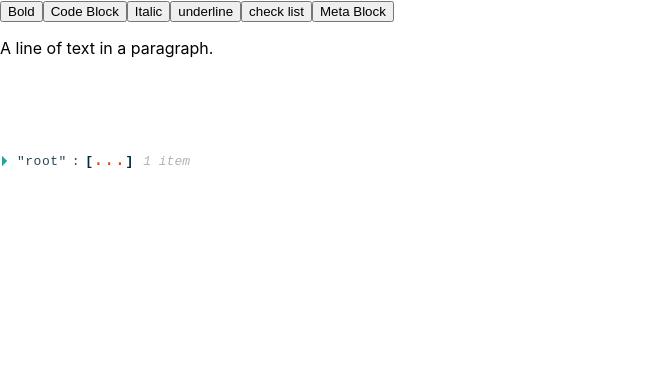
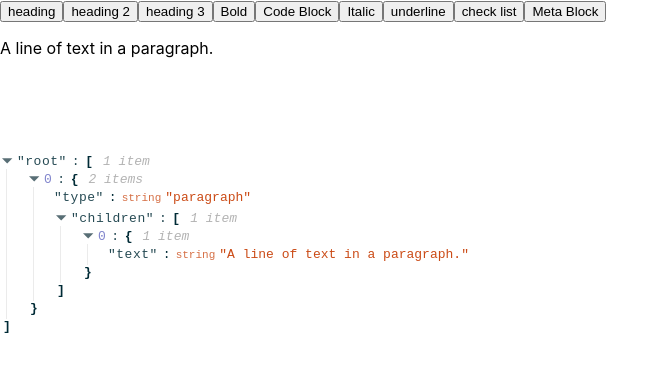
Before and after one commit to ujjwalmishra09/slate, a React (Create React App) app: page / in a window 1280 px wide. Shown: the top 372 px of the page, without its empty margins (0-669 px from the left). Built offline with nearby package versions, Linux system fonts and the light colour scheme.

Commit message:
some changes heading element

```diff
--- a/src/App.js
+++ b/src/App.js
@@ -3,7 +3,9 @@ import React, { useMemo, useState, useCallback } from 'react';
 import { createEditor, Editor, Range, Point } from 'slate'
 
 // Import the Slate components and React plugin.
-import { Slate, Editable, withReact } from 'slate-react'
+import { Slate, Editable, withReact, useEditor,
+  useFocused,
+  useSelected } from 'slate-react'
 import { withHistory } from 'slate-history'
 import MetaElement from './MetaElement'
 import CheckListItemElement from './CheckListItemElement'
@@ -14,6 +16,66 @@ const CodeElement = props => {
     <pre {...props.attributes}>
       <code>{props.children}</code>
     </pre>
+  )
+}
+
+const HeadingElement = props => {
+  const { level } = props.element
+
+  if (level === 1) {
+    return (
+      <h1 {...props.attributes}>
+        {props.children}
+      </h1>
+    )
+  } else if (level === 2) {
+    return (
+      <h2 {...props.attributes}>
+        {props.children}
+      </h2>
+    )
+  } else if (level === 3) {
+    return (
+      <h3 {...props.attributes}>
+        {props.children}
+      </h3>
+    )
+  }
+}
+
+const VideoElement = ({ attributes, children, element }) => {
+  const editor = useEditor()
+  const selected = useSelected()
+  const focused = useFocused()
+  const { url } = element
+  return (
+    <div {...attributes}>
+      <div
+        contentEditable={false}
+        style={{
+          boxShadow: selected && focused ? '0 0 0 3px #B4D5FF' : 'none',
+        }}
+      >
+        <iframe
+          src={`${url}?title=0&byline=0&portrait=0`}
+          frameBorder="0"
+        />
+        <input
+          value={url}
+          onClick={e => e.stopPropagation()}
+          style={{
+            marginTop: '5px',
+            boxSizing: 'border-box',
+          }}
+          onKeyDown={e => e.stopPropagation()}
+          onChange={value => {
+            const path = editor.findPath(element)
+            Editor.setNodes(editor, { url: value }, { at: path })
+          }}
+        />
+      </div>
+      {children}
+    </div>
   )
 }
 
@@ -84,6 +146,15 @@ const withCustom = editor => {
       )
     }
 
+    else if (command.type === 'toggle_heading_block') {
+      const isActive = CustomEditor.isHeadingBlockActive(editor, command.level)
+      Editor.setNodes(
+        editor,
+        { type: isActive ? null : 'heading', level: command.level },
+        { match: 'block' }
+      )
+    }
+
     else if (command.type === 'toggle_checklist_block') {
       Editor.insertNodes(
         editor,
@@ -140,7 +211,7 @@ const withCustom = editor => {
   }
 
   editor.isVoid = element => {
-    return element.type === 'meta-block' ? true : isVoid(element)
+    return element.type === 'meta-block' || element.type === 'video' ? true : isVoid(element)
   }
 
   return editor
@@ -160,6 +231,15 @@ const CustomEditor = {
   isCodeBlockActive(editor) {
     const [match] = Editor.nodes(editor, {
       match: { type: 'code' },
+      mode: 'highest',
+    })
+
+    return !!match
+  },
+
+  isHeadingBlockActive(editor, level) {
+    const [match] = Editor.nodes(editor, {
+      match: { type: 'heading', level },
       mode: 'highest',
     })
 
@@ -204,7 +284,7 @@ const App = () => {
     {
       type: 'paragraph',
       children: [{ text: 'A line of text in a paragraph.' }],
-    },
+    }
   ])
 
   const renderElement = useCallback(props => {
@@ -215,6 +295,10 @@ const App = () => {
         return <MetaElement {...props} />
       case 'check-list-item':
         return <CheckListItemElement {...props} />
+      case 'video':
+        return <VideoElement {...props} />
+      case 'heading':
+        return <HeadingElement {...props} />
       default:
         return <DefaultElement {...props} />
     }
@@ -236,6 +320,30 @@ const App = () => {
       }}
     >
       <div>
+        <button
+          onMouseDown={event => {
+            event.preventDefault()
+            editor.exec({ type: 'toggle_heading_block', level: 1 })
+          }}
+        >
+          heading
+        </button>
+        <button
+          onMouseDown={event => {
+            event.preventDefault()
+            editor.exec({ type: 'toggle_heading_block', level: 2 })
+          }}
+        >
+          heading 2
+        </button>
+        <button
+          onMouseDown={event => {
+            event.preventDefault()
+            editor.exec({ type: 'toggle_heading_block', level: 3 })
+          }}
+        >
+          heading 3
+        </button>
         <button
           onMouseDown={event => {
             event.preventDefault()
@@ -289,6 +397,7 @@ const App = () => {
         renderElement={renderElement}
         renderLeaf={renderLeaf}
         onKeyDown={event => {
+          // event.preventDefault()
           if (!event.ctrlKey) {
             return
           }
@@ -313,7 +422,7 @@ const App = () => {
     <br />
     <br />
     <br />
-    <ReactJson src={value} collapsed={true}/>
+    <ReactJson src={value} />
     </>
   )
 }
--- a/src/MetaElement.js
+++ b/src/MetaElement.js
@@ -1,13 +1,50 @@
 import React from 'react';
+import { ReactEditor, useEditor } from 'slate-react'
+import { Editor } from 'slate'
 
 const Meta = ({ attributes, children, element }) => {
   const handleClick = (e) => {
     e.preventDefault()
   }
+  const editor = useEditor()
   return (
-   <div contentEditable={false} onClick={handleClick}>
-     abcd
-   </div>
+    <div {...attributes} >
+      <div contentEditable={false} onClick={handleClick}>
+        <form>
+        <input
+          onKeyDown={e => e.preventDefault()}
+          onClick={e => e.preventDefault()}
+          type="text"
+          placeholder="Cook Time"
+          value={element.cooktime}
+          onChange={event => {
+          const path = ReactEditor.findPath(editor, element)
+            Editor.setNodes(
+              editor,
+              { cooktime:  event.target.value },
+              { at: path }
+            )
+          }}
+        />
+        <input
+          type="text"
+          placeholder="Serves"
+          onKeyDown={e => e.preventDefault()}
+          onClick={e => e.preventDefault()}
+          value={element.serves}
+          onChange={event => {
+            const path = ReactEditor.findPath(editor, element)
+            Editor.setNodes(
+              editor,
+              { serves:  event.target.value },
+              { at: path }
+            )
+          }}
+        />
+        </form>
+      </div>
+      {children}
+    </div>
   )
 }
 
```
